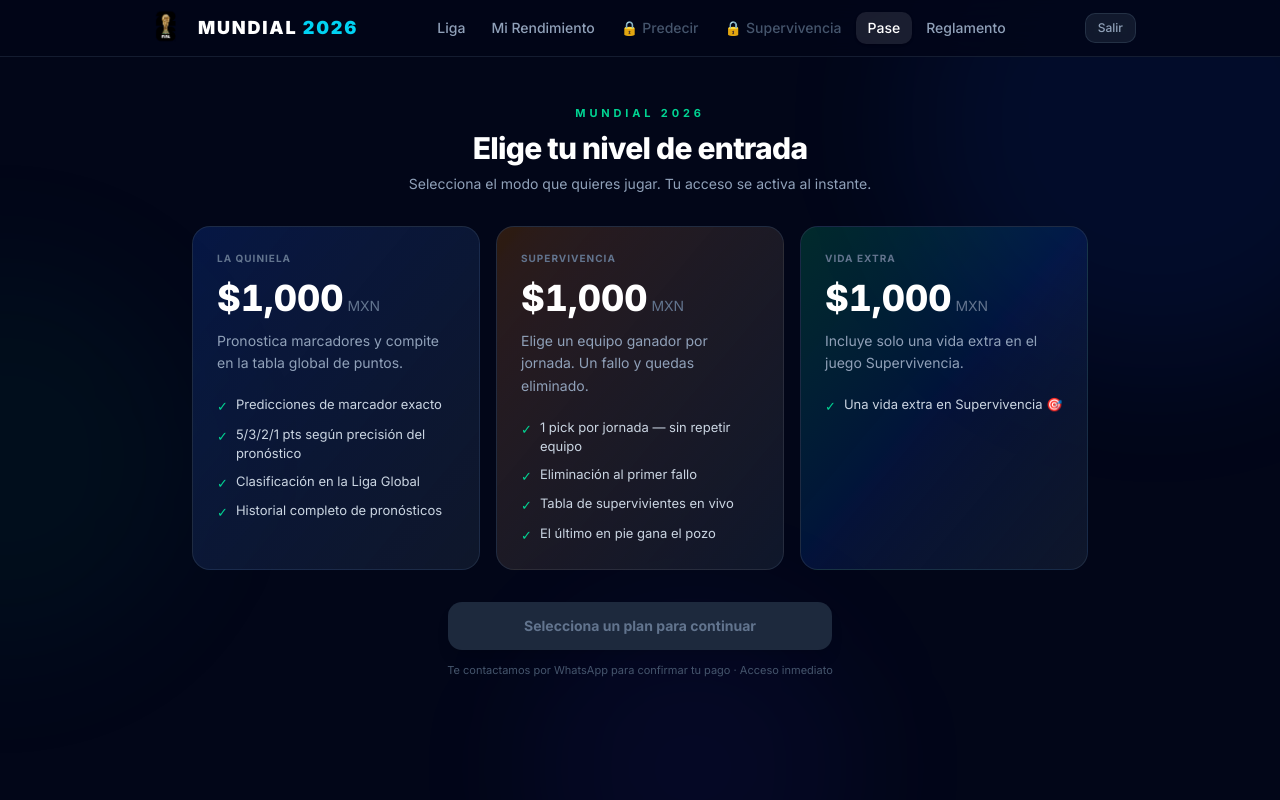
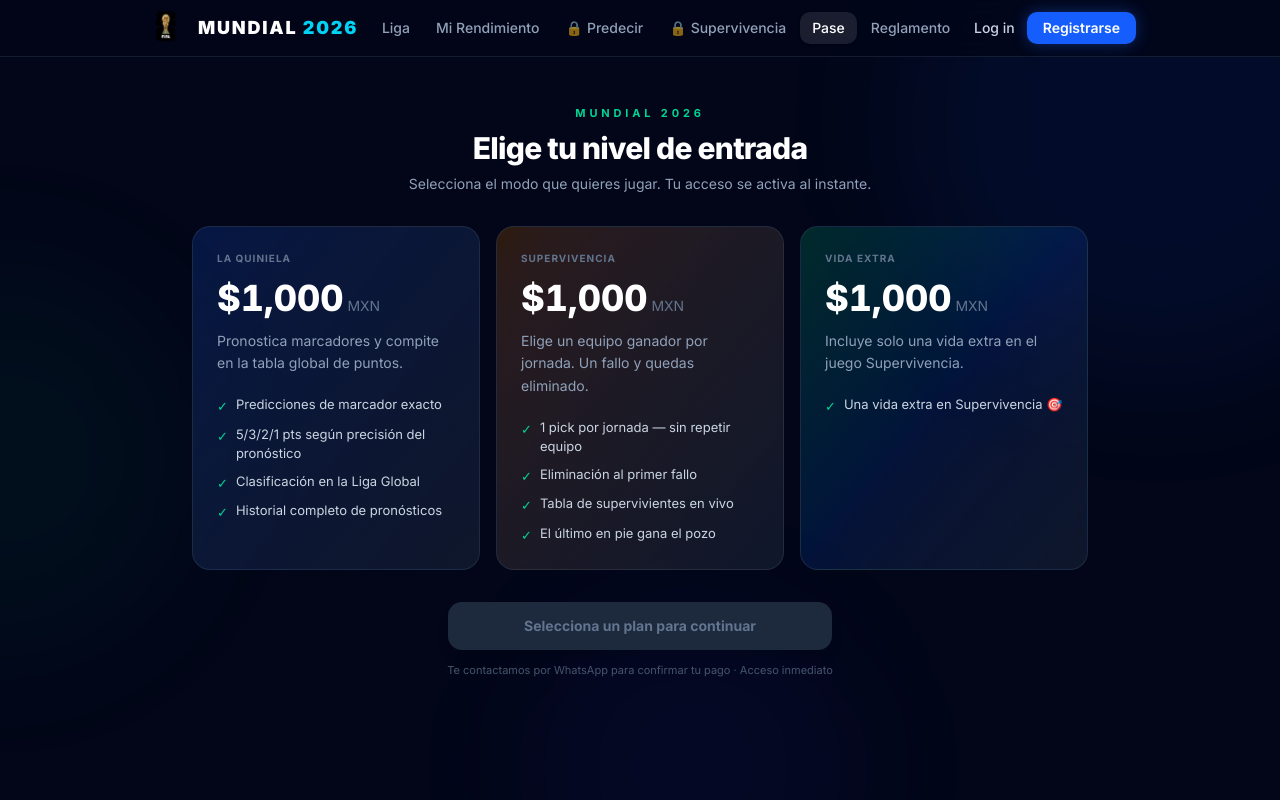
Before and after one commit to v22xkttwmw-arch/Quinela-Mundial, a Next.js app in the folder quiniela-frontend/: page /dashboard/checkout in a window 1280 px wide. Built offline with nearby package versions, Linux system fonts and the light colour scheme; no server answers.

Commit message:
feat: navbar con login/registro para invitados y acceso a links bloqueados
Redirige la home a /dashboard (modo teaser) y permite a invitados navegar
a secciones con plan requerido mostrando candado en vez de bloquear el clic.

```diff
--- a/quiniela-frontend/src/app/page.tsx
+++ b/quiniela-frontend/src/app/page.tsx
@@ -1,5 +1,5 @@
 import { redirect } from "next/navigation";
 
 export default function Home() {
-  redirect("/login");
+  redirect("/dashboard");
 }
--- a/quiniela-frontend/src/components/dashboard/navbar.tsx
+++ b/quiniela-frontend/src/components/dashboard/navbar.tsx
@@ -2,7 +2,7 @@
 
 import Link from "next/link";
 import Image from "next/image";
-import { usePathname, useRouter } from "next/navigation";
+import { usePathname } from "next/navigation";
 import { cn } from "@/lib/utils";
 import { useUser } from "@/lib/useUser";
 import api from "@/lib/api";
@@ -34,9 +34,8 @@ const PLAN_BADGE: Record<string, string> = {
 };
 
 export default function Navbar() {
-  const router   = useRouter();
   const pathname = usePathname();
-  const { planType } = useUser();
+  const { user, planType } = useUser();
 
   async function handleLogout() {
     try { await api.post("/logout"); } catch (_) {}
@@ -88,18 +87,17 @@ export default function Navbar() {
 
             if (!allowed) {
               return (
-                <button
+                <Link
                   key={link.href}
-                  type="button"
-                  onClick={() => router.push("/dashboard/upgrade")}
+                  href={link.href}
                   className={cn(
                     "flex items-center gap-1 rounded-lg px-3 py-1.5 text-sm font-medium transition-all duration-200",
-                    "cursor-pointer text-slate-600 hover:bg-white/5 hover:text-slate-400"
+                    "text-slate-400 hover:bg-white/5 hover:text-slate-200"
                   )}
                 >
-                  <span>🔒</span>
+                  <span className="opacity-60">🔒</span>
                   <span>{link.label}</span>
-                </button>
+                </Link>
               );
             }
 
@@ -120,13 +118,30 @@ export default function Navbar() {
           })}
         </nav>
 
-        {/* Logout */}
+        {/* Auth / Logout */}
+        {user ? (
           <button
             onClick={handleLogout}
             className="rounded-lg border border-slate-700/60 bg-slate-800/60 px-3 py-1.5 text-xs font-medium text-slate-400 backdrop-blur-sm transition-all hover:border-slate-500/60 hover:text-white"
           >
             Salir
           </button>
+        ) : (
+          <div className="flex items-center gap-3">
+            <Link
+              href="/login"
+              className="hidden text-sm font-medium text-slate-300 transition-colors hover:text-white sm:block"
+            >
+              Log in
+            </Link>
+            <Link
+              href="/login"
+              className="rounded-lg bg-blue-600 px-4 py-1.5 text-xs font-semibold text-white shadow-[0_0_15px_rgba(37,99,235,0.4)] transition-all hover:bg-blue-500 sm:text-sm"
+            >
+              Registrarse
+            </Link>
+          </div>
+        )}
       </div>
     </header>
   );
```
Lines whose indentation alone changed are shown as unchanged.
